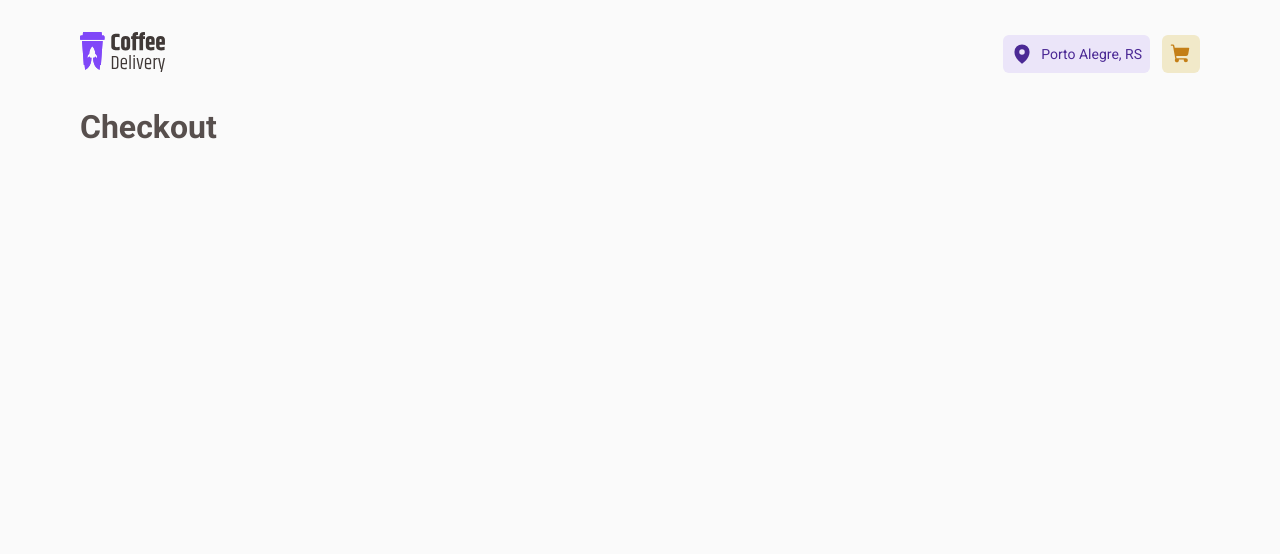
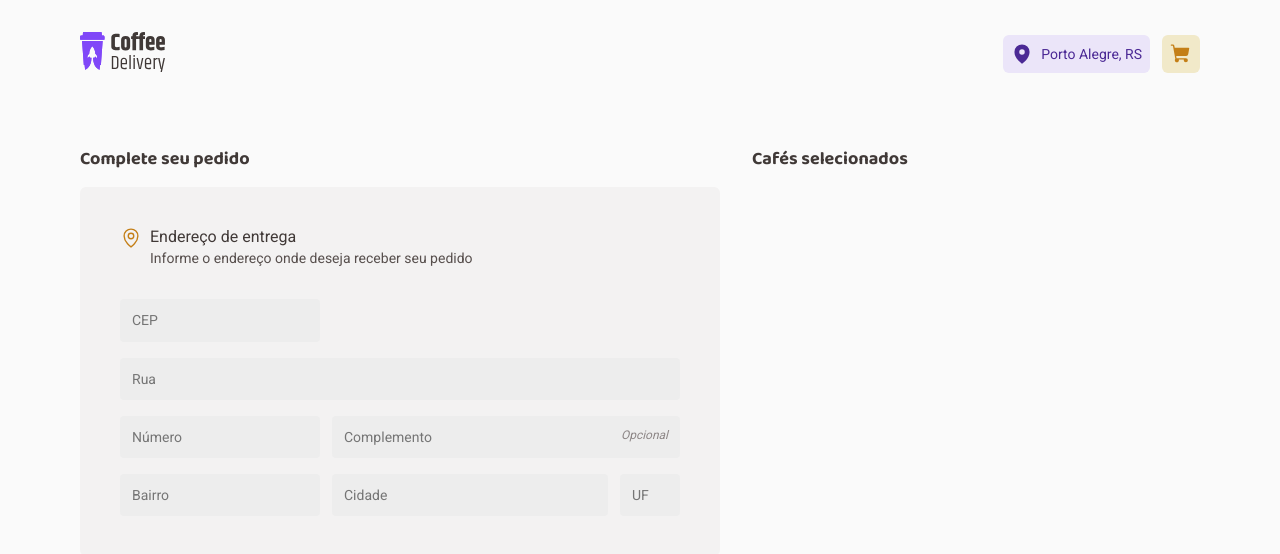
Before and after one commit to legeannd/coffee-delivery, a React (Vite) app: page /checkout in a window 1280 px wide. Shown: the top 554 px of the page. Built offline with nearby package versions, Linux system fonts and the light colour scheme.

Commit message:
feat: create input component and address delivery

```diff
--- /dev/null
+++ b/src/pages/Checkout/Components/Input/index.tsx
@@ -0,0 +1,8 @@
+import { InputHTMLAttributes } from 'react'
+import { InputContainer } from './styles'
+
+type InputProps = InputHTMLAttributes<HTMLInputElement>
+
+export function Input({ size, ...rest }: InputProps) {
+  return <InputContainer {...rest} />
+}
--- /dev/null
+++ b/src/pages/Checkout/Components/Input/styles.ts
@@ -0,0 +1,13 @@
+import styled from 'styled-components'
+
+export const InputContainer = styled.input`
+  width: 100%;
+  background: ${(props) => props.theme['base-input']};
+  color: ${(props) => props.theme['base-label']};
+  border: 0;
+  border-radius: 4px;
+  padding: 0.75rem;
+
+  font-size: 0.875rem;
+  line-height: 130%;
+`
--- a/src/pages/Checkout/index.tsx
+++ b/src/pages/Checkout/index.tsx
@@ -1,3 +1,48 @@
+import { MapPin } from 'phosphor-react'
+import { Input } from './Components/Input'
+import {
+  AddressLabelContainer,
+  CheckoutContainer,
+  CheckoutTitle,
+  CompleteOrderContainer,
+  DeliveryAddressContainer,
+  AddressInputContainer,
+  SelectedCoffeeContainer,
+} from './styles'
+
 export function Checkout() {
-  return <h1>Checkout</h1>
+  return (
+    <CheckoutContainer>
+      <CompleteOrderContainer>
+        <CheckoutTitle>Complete seu pedido</CheckoutTitle>
+        <DeliveryAddressContainer>
+          <AddressLabelContainer>
+            <MapPin size={22} />
+            <div>
+              <p>Endereço de entrega</p>
+              <span>Informe o endereço onde deseja receber seu pedido</span>
+            </div>
+          </AddressLabelContainer>
+          <AddressInputContainer>
+            <Input placeholder="CEP" className="size-3" />
+            <Input placeholder="Rua" />
+            <div className="input-flex">
+              <Input placeholder="Número" className="size-3" />
+              <div className="suffix">
+                <Input placeholder="Complemento" />
+              </div>
+            </div>
+            <div className="input-flex">
+              <Input placeholder="Bairro" className="size-3" />
+              <Input placeholder="Cidade" />
+              <Input placeholder="UF" className="size-1" />
+            </div>
+          </AddressInputContainer>
+        </DeliveryAddressContainer>
+      </CompleteOrderContainer>
+      <SelectedCoffeeContainer>
+        <CheckoutTitle>Cafés selecionados</CheckoutTitle>
+      </SelectedCoffeeContainer>
+    </CheckoutContainer>
+  )
 }
--- /dev/null
+++ b/src/pages/Checkout/styles.ts
@@ -0,0 +1,90 @@
+import styled from 'styled-components'
+
+export const CheckoutContainer = styled.main`
+  margin-top: 2.5rem;
+  display: grid;
+  grid-template-columns: 1fr 28rem;
+  gap: 2rem;
+`
+
+export const CheckoutTitle = styled.p`
+  color: ${(props) => props.theme['base-subtitle']};
+  font-family: 'Baloo 2', cursive;
+  font-size: 1.125rem;
+  line-height: 130%;
+`
+
+export const CompleteOrderContainer = styled.div``
+
+export const DeliveryAddressContainer = styled.div`
+  background: ${(props) => props.theme['base-card']};
+  border-radius: 6px;
+  padding: 2.5rem;
+  margin-top: 1rem;
+`
+
+export const AddressLabelContainer = styled.div`
+  display: flex;
+  gap: 0.5rem;
+
+  p {
+    font-size: 1rem;
+    line-height: 130%;
+    color: ${(props) => props.theme['base-subtitle']};
+  }
+
+  span {
+    font-size: 0.875rem;
+    line-height: 130%;
+    color: ${(props) => props.theme['base-text']};
+  }
+
+  svg {
+    color: ${(props) => props.theme['yellow-dark']};
+  }
+`
+
+export const AddressInputContainer = styled.div`
+  display: flex;
+  flex-direction: column;
+  gap: 1rem;
+  margin-top: 2rem;
+
+  .input-flex {
+    display: flex;
+    gap: 0.75rem;
+  }
+
+  .size-1 {
+    min-width: 3.75rem;
+    max-width: 3.75rem;
+  }
+
+  .size-3 {
+    min-width: 12.5rem;
+    max-width: 12.5rem;
+  }
+  .suffix {
+    width: 100%;
+    position: relative;
+
+    ::after {
+      font-style: italic;
+      font-size: 0.75rem;
+      color: ${(props) => props.theme['base-label']};
+      line-height: 130%;
+      content: 'Opcional';
+      position: absolute;
+      right: 0.75rem;
+      top: 0.75rem;
+    }
+
+    @media (max-width: 960px) {
+      ::after {
+        content: '';
+      }
+    }
+  }
+`
+
+export const SelectedCoffeeContainer = styled.div``
```
